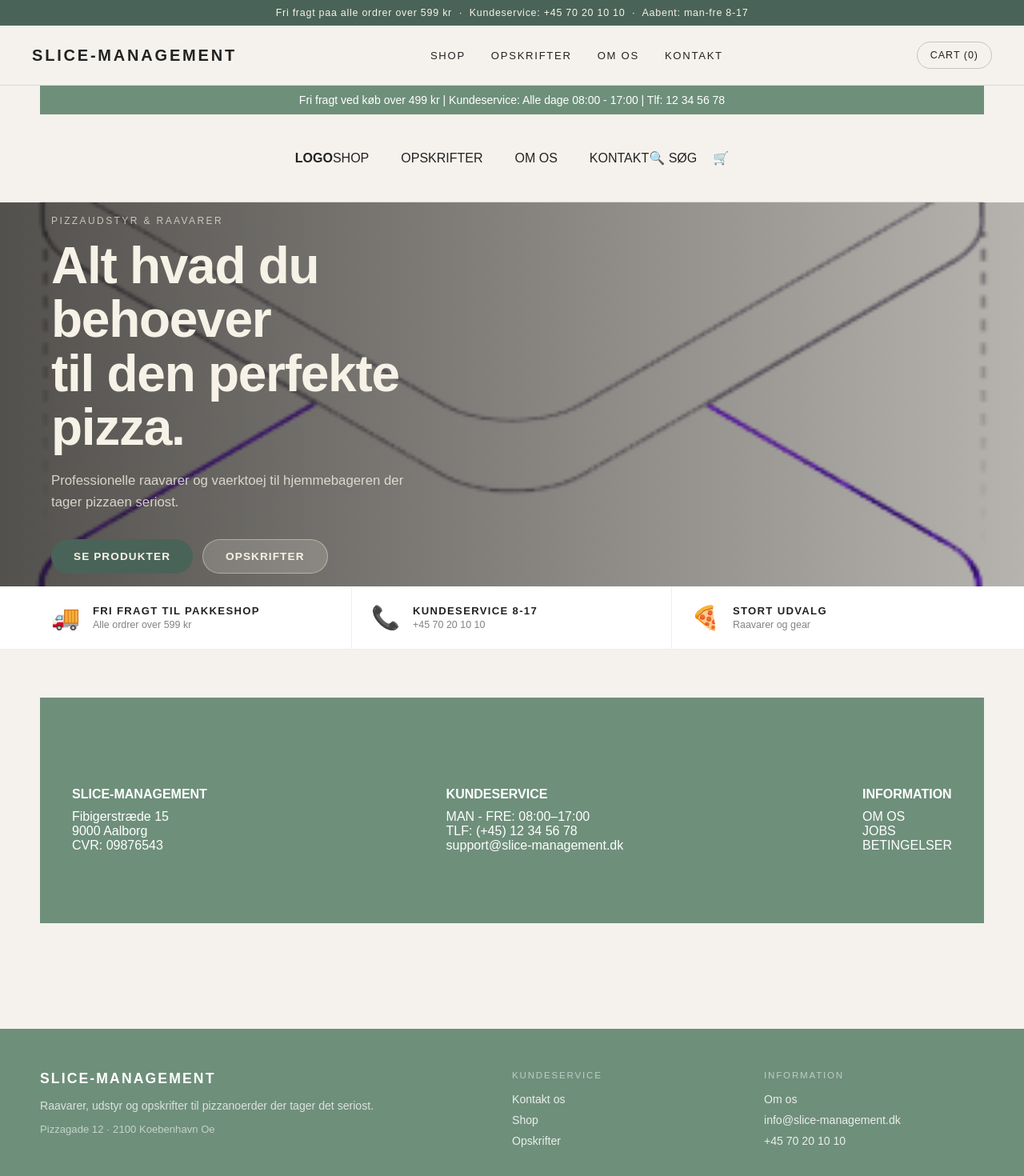
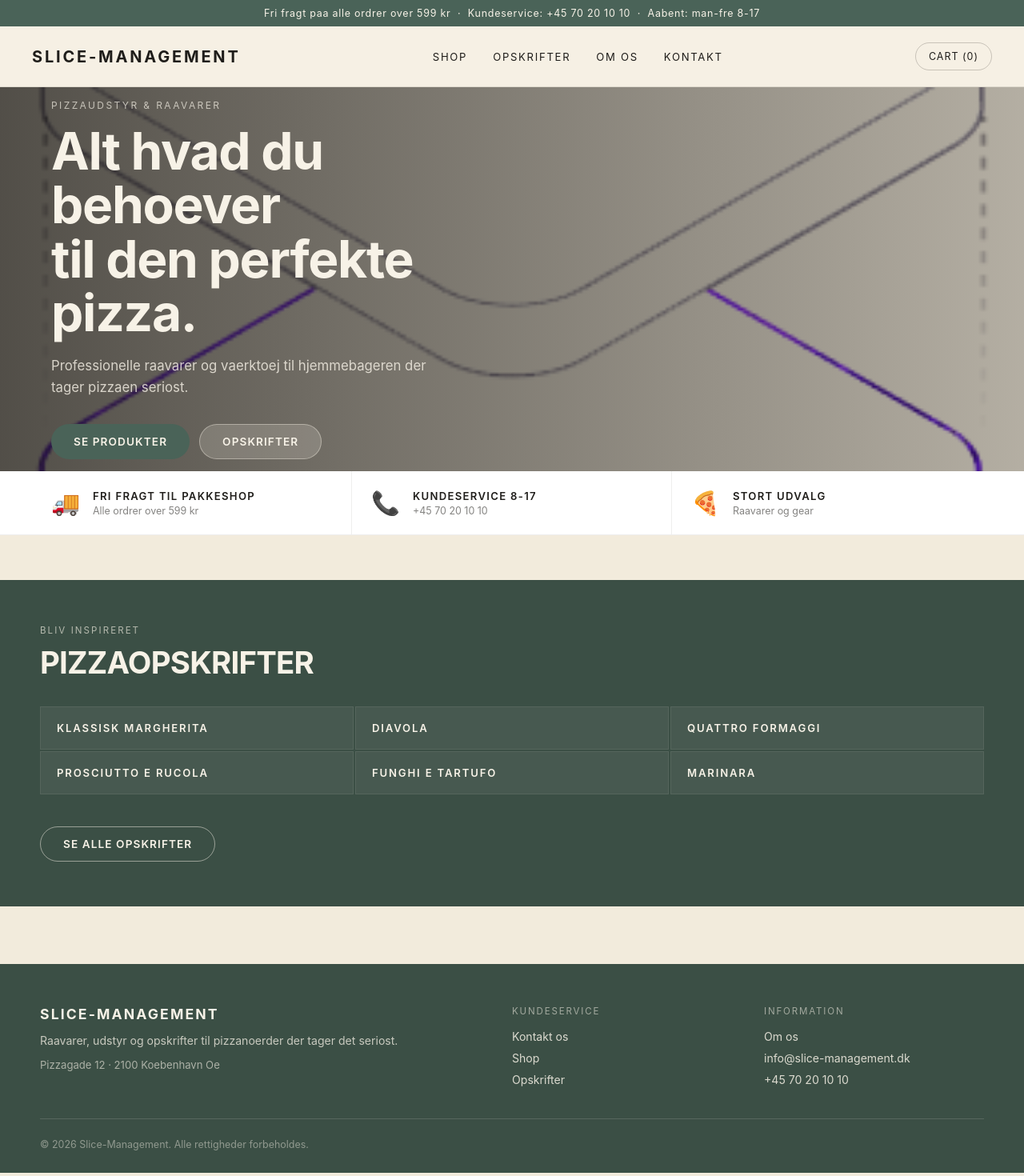
Before and after one commit to AskeSPoulstrup/M6-Project, a React (Vite) app: page / in a window 1280 px wide. Shown: the top 1470 px of the page at 80% size. Built offline with nearby package versions, Linux system fonts and the light colour scheme; no server answers; the database is empty.

Commit message:
Bug fixes
Problemer med forsiden, som jeg har fixet. dobbelt header og footer og manglende sections fixet

```diff
--- a/src/components/home/RecipesSection.tsx
+++ b/src/components/home/RecipesSection.tsx
@@ -25,7 +25,7 @@ export default function RecipesSection() {
         <div className="recipes-strip__grid">
           {recipes.map((recipe) => (
             <Link key={recipe.id} to={`/recipes/${recipe.id}`} className="recipes-strip__item">
-              {recipe.name}
+              {recipe.title}
             </Link>
           ))}
         </div>
--- /dev/null
+++ b/src/data/fallbackData.ts
@@ -0,0 +1,70 @@
+import type { Recipe } from '../types/recipe'
+
+export const fallbackRecipes: Recipe[] = [
+  {
+    id: 'fallback-r1',
+    title: 'Klassisk Margherita',
+    slug: 'klassisk-margherita',
+    description: 'Den ultimative klassiker med tomatsauce, mozzarella og basilikum.',
+    ingredients: ['Tipo 00 mel', 'San Marzano tomater', 'Mozzarella', 'Basilikum', 'Olivenolie'],
+    instructions: ['Lav dejen', 'Lad den hæve', 'Form pizzaen', 'Tilsæt topping', 'Bag ved 250°C i 10 min'],
+    prepTimeMinutes: 30,
+    bakeTimeMinutes: 10,
+    servings: 2,
+  },
+  {
+    id: 'fallback-r2',
+    title: 'Diavola',
+    slug: 'diavola',
+    description: 'Krydret pizza med stærk salami og chili.',
+    ingredients: ['Tipo 00 mel', 'Tomatsauce', 'Mozzarella', 'Pepperoni', 'Chiliflager'],
+    instructions: ['Lav dejen', 'Lad den hæve', 'Form pizzaen', 'Tilsæt topping', 'Bag ved 250°C i 10 min'],
+    prepTimeMinutes: 30,
+    bakeTimeMinutes: 10,
+    servings: 2,
+  },
+  {
+    id: 'fallback-r3',
+    title: 'Quattro Formaggi',
+    slug: 'quattro-formaggi',
+    description: 'Fire-ost pizza med mozzarella, gorgonzola, parmesan og ricotta.',
+    ingredients: ['Tipo 00 mel', 'Mozzarella', 'Gorgonzola', 'Parmesan', 'Ricotta'],
+    instructions: ['Lav dejen', 'Lad den hæve', 'Form pizzaen', 'Tilsæt oste', 'Bag ved 250°C i 10 min'],
+    prepTimeMinutes: 25,
+    bakeTimeMinutes: 10,
+    servings: 2,
+  },
+  {
+    id: 'fallback-r4',
+    title: 'Prosciutto e Rucola',
+    slug: 'prosciutto-e-rucola',
+    description: 'Elegant pizza med prosciutto crudo og frisk rucola.',
+    ingredients: ['Tipo 00 mel', 'Tomatsauce', 'Mozzarella', 'Prosciutto crudo', 'Rucola'],
+    instructions: ['Lav dejen', 'Lad den hæve', 'Form pizzaen', 'Bag uden rucola', 'Tilsæt prosciutto og rucola efter bagning'],
+    prepTimeMinutes: 30,
+    bakeTimeMinutes: 10,
+    servings: 2,
+  },
+  {
+    id: 'fallback-r5',
+    title: 'Funghi e Tartufo',
+    slug: 'funghi-e-tartufo',
+    description: 'Luksuriøs pizza med svampe og trøffelolie.',
+    ingredients: ['Tipo 00 mel', 'Mozzarella', 'Blandede svampe', 'Trøffelolie', 'Timian'],
+    instructions: ['Lav dejen', 'Lad den hæve', 'Steg svampe', 'Form pizzaen', 'Bag ved 250°C', 'Dryp med trøffelolie'],
+    prepTimeMinutes: 35,
+    bakeTimeMinutes: 12,
+    servings: 2,
+  },
+  {
+    id: 'fallback-r6',
+    title: 'Marinara',
+    slug: 'marinara',
+    description: 'Den enkle original med tomat, hvidløg og oregano — ingen ost.',
+    ingredients: ['Tipo 00 mel', 'San Marzano tomater', 'Hvidløg', 'Oregano', 'Olivenolie'],
+    instructions: ['Lav dejen', 'Lad den hæve', 'Form pizzaen', 'Tilsæt sauce og krydderier', 'Bag ved 280°C i 8 min'],
+    prepTimeMinutes: 20,
+    bakeTimeMinutes: 8,
+    servings: 2,
+  },
+]
--- a/src/pages/HomePage.tsx
+++ b/src/pages/HomePage.tsx
@@ -1,4 +1,3 @@
-import "./HomePage.css";
 import HeroSection from '../components/home/HeroSection'
 import FeaturesSection from '../components/home/FeaturesSection'
 import FeaturedProductsSection from '../components/home/FeaturedProductsSection'
@@ -7,71 +6,10 @@ import RecipesSection from '../components/home/RecipesSection'
 export default function HomePage() {
   return (
     <div>
-
-      {/* TOPBAR */}
-      <div className="topbar">
-        Fri fragt ved køb over 499 kr | Kundeservice: Alle dage 08:00 - 17:00 | Tlf: 12 34 56 78
-      </div>
-
-      {/* NAVBAR */}
-      <div className="navbar">
-        <div className="container nav-inner">
-          <div className="logo">LOGO</div>
-
-          <div className="nav-links">
-            <a>SHOP</a>
-            <a>OPSKRIFTER</a>
-            <a>OM OS</a>
-            <a>KONTAKT</a>
-          </div>
-
-          <div className="nav-actions">
-            <span>🔍 SØG</span>
-            <span>🛒</span>
-          </div>
-        </div>
-      </div>
-
-      {/* HERO */}
       <HeroSection />
-
-      {/* FEATURE BAR */}
       <FeaturesSection />
-
-      {/* PRODUCTS */}
       <FeaturedProductsSection />
-
-      {/* RECIPES */}
       <RecipesSection />
-
-      {/* FOOTER */}
-      <div className="footer">
-        <div className="container footer-inner">
-
-          <div>
-            <h4>SLICE-MANAGEMENT</h4>
-            <p>Fibigerstræde 15</p>
-            <p>9000 Aalborg</p>
-            <p>CVR: 09876543</p>
-          </div>
-
-          <div>
-            <h4>KUNDESERVICE</h4>
-            <p>MAN - FRE: 08:00–17:00</p>
-            <p>TLF: (+45) 12 34 56 78</p>
-            <p>support@slice-management.dk</p>
-          </div>
-
-          <div>
-            <h4>INFORMATION</h4>
-            <p>OM OS</p>
-            <p>JOBS</p>
-            <p>BETINGELSER</p>
-          </div>
-
-        </div>
-      </div>
-
     </div>
   );
 }
--- a/src/services/productService.ts
+++ b/src/services/productService.ts
@@ -57,7 +57,10 @@ export async function getFeaturedProducts(): Promise<Product[]> {
   if (!isFirebaseConfigured || !db) return []
   const q = query(collection(db, 'products'), where('featured', '==', true))
   const snapshot = await getDocs(q)
-  return snapshot.docs.map((e) => normalizeProduct(e.id, e.data() as ProductDocument))
+  const featured = snapshot.docs.map((e) => normalizeProduct(e.id, e.data() as ProductDocument))
+  if (featured.length > 0) return featured
+  const allSnapshot = await getDocs(collection(db, 'products'))
+  return allSnapshot.docs.slice(0, 4).map((e) => normalizeProduct(e.id, e.data() as ProductDocument))
 }
 
 export async function getProductById(id: string): Promise<Product | null> {
--- a/src/services/recipeService.ts
+++ b/src/services/recipeService.ts
@@ -1,18 +1,19 @@
 import { collection, doc, getDoc, getDocs } from 'firebase/firestore'
 import { db } from './firebase'
 import type { Recipe } from '../types/recipe'
+import { fallbackRecipes } from '../data/fallbackData'
 
 export async function getRecipes(): Promise<Recipe[]> {
   if (!db) {
-    return []
+    return fallbackRecipes
   }
 
   const snapshot = await getDocs(collection(db, 'recipes'))
-  return snapshot.docs.map((entry) => {
+  const results = snapshot.docs.map((entry) => {
     const data = entry.data() as Omit<Recipe, 'id'>
-
     return { id: entry.id, ...data }
   })
+  return results.length > 0 ? results : fallbackRecipes
 }
 
 export async function getRecipeById(id: string): Promise<Recipe | null> {
```
